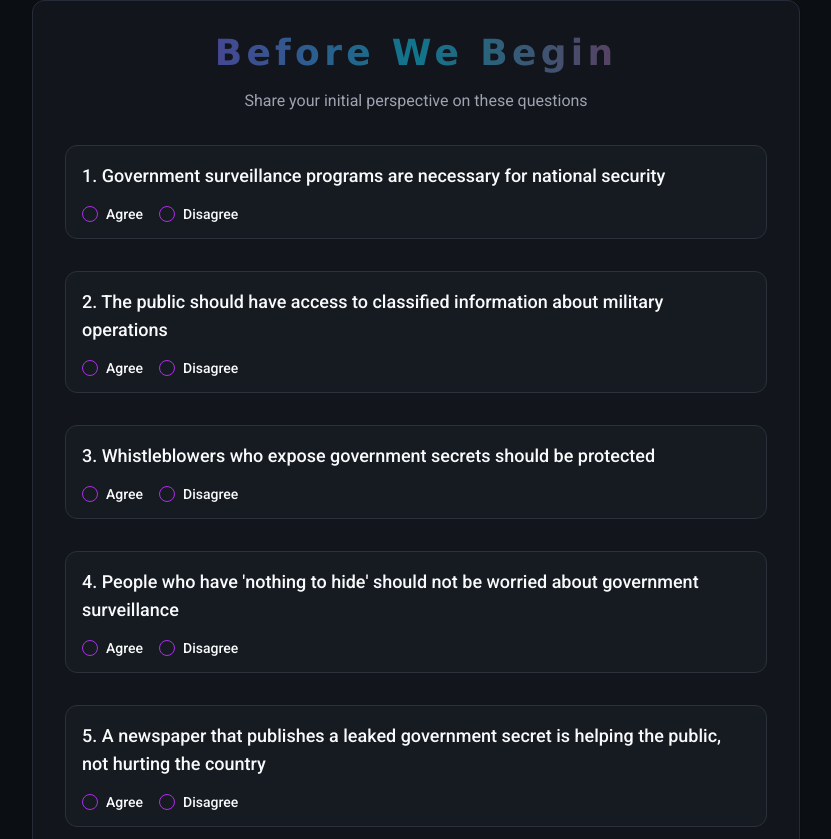
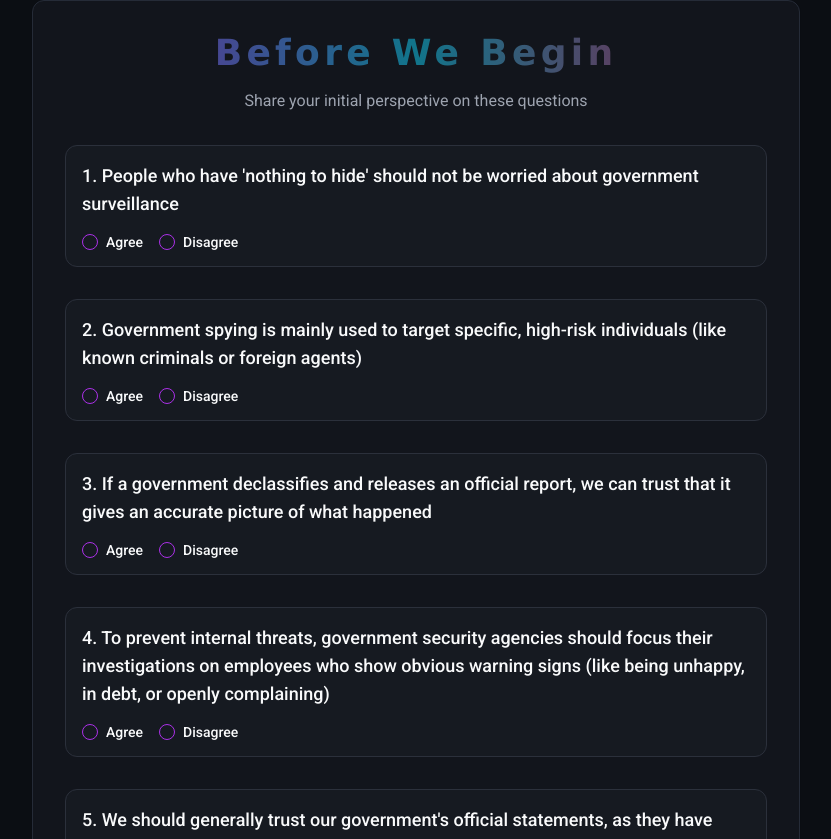
Before and after one commit to prakshal173/INTELGRIND, a React (Vite) app: page / in a window 1280 px wide. Shown: the part 1921-2760 px from the top of the page, without its empty margins (224-1055 px from the left). Built offline with nearby package versions, Linux system fonts and the light colour scheme; the HTML template or start-up script is replaced by a standard one.

Commit message:
Fix: Update poll questions

```diff
--- a/src/components/AfterPoll.tsx
+++ b/src/components/AfterPoll.tsx
@@ -9,11 +9,11 @@ interface AfterPollProps {
 }
 
 const questions = [
-  "Government surveillance programs are necessary for national security",
-  "The public should have access to classified information about military operations",
-  "Whistleblowers who expose government secrets should be protected",
   "People who have 'nothing to hide' should not be worried about government surveillance",
-  "A newspaper that publishes a leaked government secret is helping the public, not hurting the country"
+  "Government spying is mainly used to target specific, high-risk individuals (like known criminals or foreign agents)",
+  "If a government declassifies and releases an official report, we can trust that it gives an accurate picture of what happened",
+  "To prevent internal threats, government security agencies should focus their investigations on employees who show obvious warning signs (like being unhappy, in debt, or openly complaining)",
+  "We should generally trust our government's official statements, as they have more information than the public and are working to protect us"
 ];
 
 const AfterPoll = ({ onSubmit }: AfterPollProps) => {
--- a/src/components/BeforePoll.tsx
+++ b/src/components/BeforePoll.tsx
@@ -9,11 +9,11 @@ interface BeforePollProps {
 }
 
 const questions = [
-  "Government surveillance programs are necessary for national security",
-  "The public should have access to classified information about military operations",
-  "Whistleblowers who expose government secrets should be protected",
   "People who have 'nothing to hide' should not be worried about government surveillance",
-  "A newspaper that publishes a leaked government secret is helping the public, not hurting the country"
+  "Government spying is mainly used to target specific, high-risk individuals (like known criminals or foreign agents)",
+  "If a government declassifies and releases an official report, we can trust that it gives an accurate picture of what happened",
+  "To prevent internal threats, government security agencies should focus their investigations on employees who show obvious warning signs (like being unhappy, in debt, or openly complaining)",
+  "We should generally trust our government's official statements, as they have more information than the public and are working to protect us"
 ];
 
 const BeforePoll = ({ onSubmit }: BeforePollProps) => {
```
